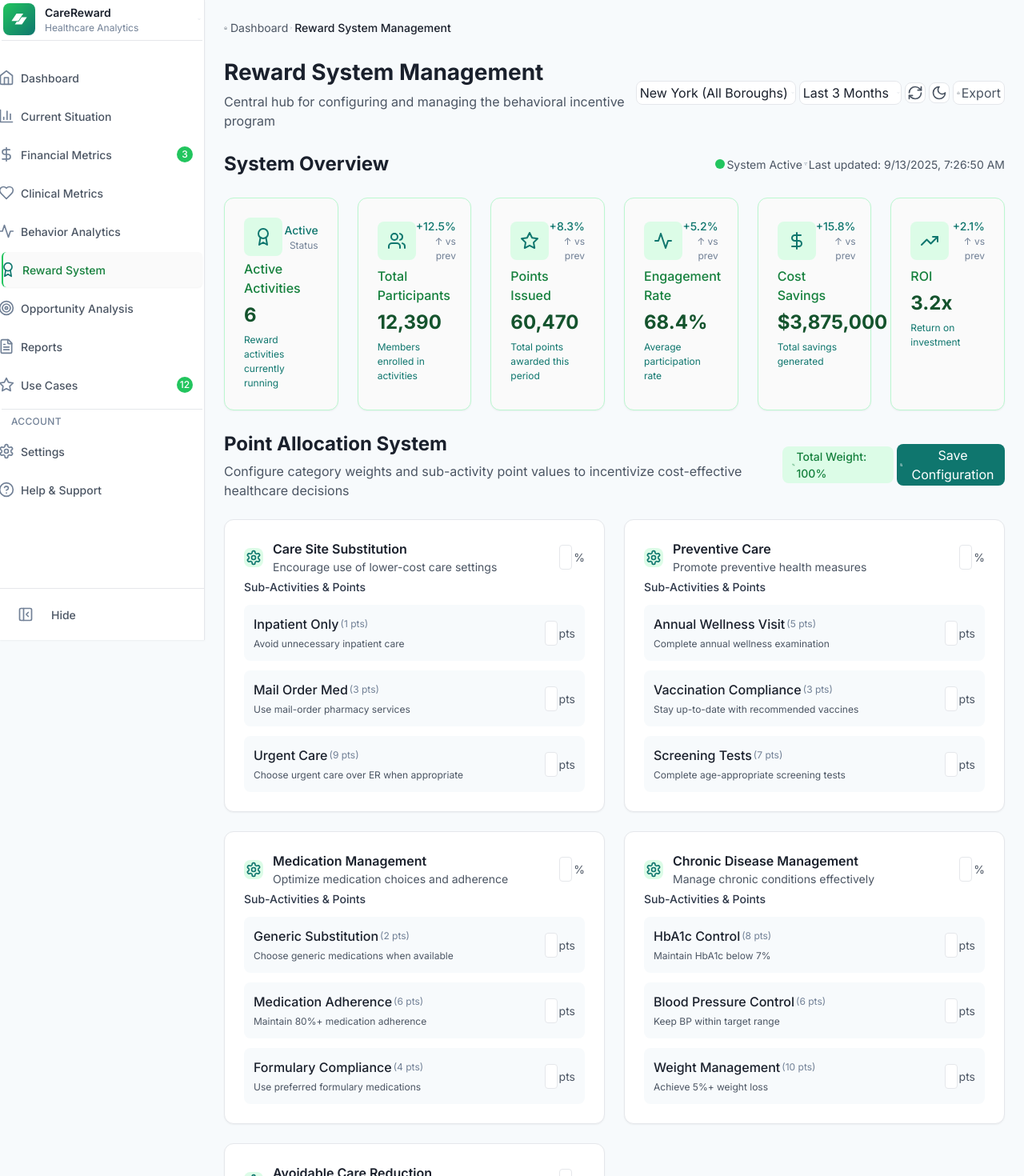
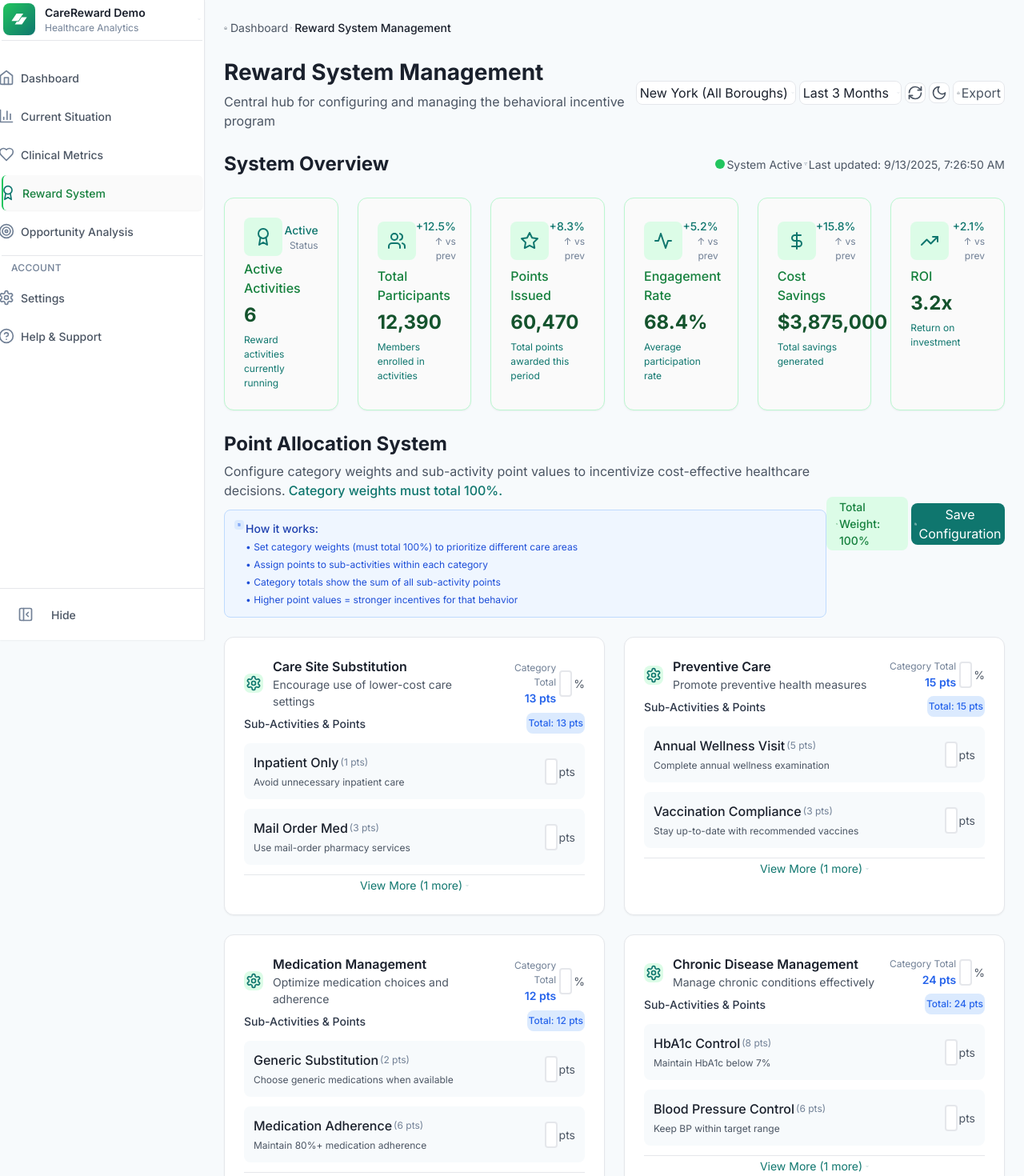
Before and after one commit to jdunmoye/carereward, a React (Vite) app: page /reward-system in a window 1280 px wide. Shown: the top 1470 px of the page at 80% size. Built offline with nearby package versions, Linux system fonts and the light colour scheme.

Commit message:
Made textual changes like adding demo remove nav links setting defaults

```diff
--- a/src/components/layout/Sidebar.tsx
+++ b/src/components/layout/Sidebar.tsx
@@ -88,7 +88,7 @@ const Sidebar = ({ open, setOpen, selected, setSelected }: SidebarProps) => {
             open={open}
           />
         </NavLink>
-        <NavLink to="/financial-metrics" className="block">
+        {/* <NavLink to="/financial-metrics" className="block">
           <Option
             Icon={DollarSign}
             title="Financial Metrics"
@@ -97,7 +97,7 @@ const Sidebar = ({ open, setOpen, selected, setSelected }: SidebarProps) => {
             open={open}
             notifs={3}
           />
-        </NavLink>
+        </NavLink> */}
         <NavLink to="/clinical-metrics" className="block">
           <Option
             Icon={Heart}
@@ -107,7 +107,7 @@ const Sidebar = ({ open, setOpen, selected, setSelected }: SidebarProps) => {
             open={open}
           />
         </NavLink>
-        <NavLink to="/behavior-drivers" className="block">
+        {/* <NavLink to="/behavior-drivers" className="block">
           <Option
             Icon={Activity}
             title="Behavior Analytics"
@@ -115,7 +115,7 @@ const Sidebar = ({ open, setOpen, selected, setSelected }: SidebarProps) => {
             setSelected={setSelected}
             open={open}
           />
-        </NavLink>
+        </NavLink> */}
         <NavLink to="/reward-system" className="block">
           <Option
             Icon={Award}
@@ -134,7 +134,7 @@ const Sidebar = ({ open, setOpen, selected, setSelected }: SidebarProps) => {
             open={open}
           />
         </NavLink>
-        <NavLink to="/reports" className="block">
+        {/* <NavLink to="/reports" className="block">
           <Option
             Icon={FileText}
             title="Reports"
@@ -142,8 +142,8 @@ const Sidebar = ({ open, setOpen, selected, setSelected }: SidebarProps) => {
             setSelected={setSelected}
             open={open}
           />
-        </NavLink>
-        <NavLink to="/use-cases" className="block">
+        </NavLink> */}
+        {/* <NavLink to="/use-cases" className="block">
           <Option
             Icon={Star}
             title="Use Cases"
@@ -152,7 +152,7 @@ const Sidebar = ({ open, setOpen, selected, setSelected }: SidebarProps) => {
             open={open}
             notifs={12}
           />
-        </NavLink>
+        </NavLink> */}
       </div>
 
       <div className="border-t border-gray-200 dark:border-gray-800 pt-4 space-y-1">
@@ -238,7 +238,7 @@ const TitleSection = ({ open }: TitleSectionProps) => {
             <div className="flex items-center gap-2 transition-opacity duration-200">
               <div>
                 <span className="block text-sm font-semibold text-gray-900 dark:text-gray-100">
-                  CareReward
+                  CareReward Demo
                 </span>
                 <span className="block text-xs text-gray-500 dark:text-gray-400">
                   Healthcare Analytics
--- a/src/components/ui/dashboard-with-collapsible-sidebar.tsx
+++ b/src/components/ui/dashboard-with-collapsible-sidebar.tsx
@@ -390,7 +390,7 @@ const ExampleContent = ({
       {/* 1. HEADER SECTION */}
       <div className="flex items-center justify-between mb-8">
         <div>
-          <h1 className="text-3xl font-bold text-gray-900 dark:text-gray-100">CareReward Dashboard</h1>
+          <h1 className="text-3xl font-bold text-gray-900 dark:text-gray-100">CareReward Dashboard Demo</h1>
           <p className="text-gray-600 dark:text-gray-400 mt-1">Healthcare analytics and population health insights</p>
         </div>
 
--- a/src/pages/ClinicalMetrics.tsx
+++ b/src/pages/ClinicalMetrics.tsx
@@ -529,7 +529,10 @@ const ClinicalMetrics: React.FC = () => {
                 <BarChart data={multiChronicityData}>
                   <CartesianGrid strokeDasharray="3 3" stroke={chartColors.grid} />
                   <XAxis dataKey="conditions" stroke={chartColors.text} />
-                  <YAxis stroke={chartColors.text} />
+                  <YAxis
+                    stroke={chartColors.text}
+                    tickFormatter={(value) => `${value}%`}
+                  />
                   <Tooltip
                     contentStyle={{
                       backgroundColor: chartColors.background,
@@ -537,6 +540,7 @@ const ClinicalMetrics: React.FC = () => {
                       borderRadius: '8px',
                       color: chartColors.text
                     }}
+                    formatter={(value) => [`${value}%`, 'Frequency']}
                   />
                   <Bar dataKey="frequency" fill={chartColors.primary} />
                 </BarChart>
--- a/src/pages/OpportunityAnalysis.tsx
+++ b/src/pages/OpportunityAnalysis.tsx
@@ -28,8 +28,8 @@ import {
 } from 'lucide-react';
 
 const OpportunityAnalysis: React.FC = () => {
-  const [selectedPeriod, setSelectedPeriod] = useState('Last 3 Months');
-  const [comparisonType, setComparisonType] = useState('Last year same quarter');
+  const [selectedPeriod, setSelectedPeriod] = useState('Last 12 Months');
+  const [comparisonType, setComparisonType] = useState('Prior period');
   const [selectedBorough, setSelectedBorough] = useState('New York');
   const [lastRefresh, setLastRefresh] = useState(new Date());
   const [scenarioModel, setScenarioModel] = useState('conservative');
--- a/src/pages/RewardSystem.tsx
+++ b/src/pages/RewardSystem.tsx
@@ -43,6 +43,7 @@ const RewardSystem: React.FC = () => {
   const [lastRefresh, setLastRefresh] = useState(new Date());
   const [searchTerm, setSearchTerm] = useState('');
   const [viewMode, setViewMode] = useState<'grid' | 'list'>('grid');
+  const [expandedCategories, setExpandedCategories] = useState<Set<number>>(new Set());
   const { isDark, toggleTheme } = useTheme();
 
   // Point Allocation System State
@@ -255,6 +256,11 @@ const RewardSystem: React.FC = () => {
     return getTotalWeight() === 100;
   };
 
+  const getCategoryPointTotal = (categoryId: number) => {
+    const category = pointAllocation.categories.find(cat => cat.id === categoryId);
+    return category ? category.subActivities.reduce((sum, sub) => sum + sub.points, 0) : 0;
+  };
+
   const savePointAllocation = () => {
     if (isWeightValid()) {
       // Here you would typically save to backend
@@ -262,6 +268,18 @@ const RewardSystem: React.FC = () => {
     } else {
       alert(`Total weight must equal 100%. Current total: ${getTotalWeight()}%`);
     }
+  };
+
+  const toggleCategoryExpansion = (categoryId: number) => {
+    setExpandedCategories(prev => {
+      const newSet = new Set(prev);
+      if (newSet.has(categoryId)) {
+        newSet.delete(categoryId);
+      } else {
+        newSet.add(categoryId);
+      }
+      return newSet;
+    });
   };
 
   const getCategoryIcon = (category: string) => {
@@ -578,8 +596,25 @@ const RewardSystem: React.FC = () => {
               Point Allocation System
             </h2>
             <p className="text-gray-600 dark:text-gray-400 mt-1">
-              Configure category weights and sub-activity point values to incentivize cost-effective healthcare decisions
+              Configure category weights and sub-activity point values to incentivize cost-effective healthcare decisions.
+              <span className="text-green-600 dark:text-green-400 font-medium"> Category weights must total 100%.</span>
             </p>
+            <div className="mt-3 p-3 rounded-lg bg-blue-50 dark:bg-blue-900/20 border border-blue-200 dark:border-blue-800">
+              <div className="flex items-start gap-2">
+                <div className="p-1 rounded bg-blue-100 dark:bg-blue-800/30">
+                  <Calculator className="h-4 w-4 text-blue-600 dark:text-blue-400" />
+                </div>
+                <div className="text-sm text-blue-800 dark:text-blue-200">
+                  <p className="font-medium mb-1">How it works:</p>
+                  <ul className="text-xs space-y-1 text-blue-700 dark:text-blue-300">
+                    <li>• Set category weights (must total 100%) to prioritize different care areas</li>
+                    <li>• Assign points to sub-activities within each category</li>
+                    <li>• Category totals show the sum of all sub-activity points</li>
+                    <li>• Higher point values = stronger incentives for that behavior</li>
+                  </ul>
+                </div>
+              </div>
+            </div>
           </div>
           <div className="flex items-center gap-4">
             <div className={`flex items-center gap-2 px-3 py-2 rounded-lg ${
@@ -618,6 +653,13 @@ const RewardSystem: React.FC = () => {
                     <p className="text-sm text-gray-600 dark:text-gray-400">{category.description}</p>
                   </div>
                 </div>
+                <div className="flex items-center gap-4">
+                  <div className="text-right">
+                    <div className="text-xs text-gray-500 dark:text-gray-400">Category Total</div>
+                    <div className="text-sm font-semibold text-blue-600 dark:text-blue-400">
+                      {getCategoryPointTotal(category.id)} pts
+                    </div>
+                  </div>
                   <div className="flex items-center gap-2">
                     <input
                       type="number"
@@ -625,15 +667,24 @@ const RewardSystem: React.FC = () => {
                       max="100"
                       value={category.weight}
                       onChange={(e) => updateCategoryWeight(category.id, parseInt(e.target.value) || 0)}
-                    className="w-16 px-2 py-1 text-sm border border-gray-200 dark:border-gray-700 bg-white dark:bg-gray-900 text-gray-900 dark:text-white rounded focus:ring-2 focus:ring-green-500 focus:border-transparent"
+                      className="w-16 px-2 py-1 text-sm border-2 border-gray-200 dark:border-gray-700 bg-white dark:bg-gray-900 text-gray-900 dark:text-white rounded focus:ring-2 focus:ring-green-500 focus:border-green-500 hover:border-green-300 dark:hover:border-green-600 transition-colors"
+                      title="Enter weight percentage (0-100)"
                     />
                     <span className="text-sm text-gray-600 dark:text-gray-400">%</span>
                   </div>
                 </div>
+              </div>
 
               <div className="space-y-3">
-                <h4 className="text-sm font-medium text-gray-700 dark:text-gray-300 mb-3">Sub-Activities & Points</h4>
-                {category.subActivities.map((subActivity) => (
+                <div className="flex items-center justify-between mb-3">
+                  <h4 className="text-sm font-medium text-gray-700 dark:text-gray-300">Sub-Activities & Points</h4>
+                  <div className="flex items-center gap-2 px-2 py-1 rounded-lg bg-blue-100 dark:bg-blue-900/30">
+                    <span className="text-xs text-blue-600 dark:text-blue-400 font-medium">
+                      Total: {getCategoryPointTotal(category.id)} pts
+                    </span>
+                  </div>
+                </div>
+                {(expandedCategories.has(category.id) ? category.subActivities : category.subActivities.slice(0, 2)).map((subActivity) => (
                   <div key={subActivity.id} className="flex items-center justify-between p-3 rounded-lg bg-gray-50 dark:bg-gray-800">
                     <div className="flex-1">
                       <div className="flex items-center gap-2">
@@ -649,12 +700,31 @@ const RewardSystem: React.FC = () => {
                         max="50"
                         value={subActivity.points}
                         onChange={(e) => updateSubActivityPoints(category.id, subActivity.id, parseInt(e.target.value) || 1)}
-                        className="w-16 px-2 py-1 text-sm border border-gray-200 dark:border-gray-700 bg-white dark:bg-gray-900 text-gray-900 dark:text-white rounded focus:ring-2 focus:ring-green-500 focus:border-transparent"
+                        className="w-16 px-2 py-1 text-sm border-2 border-gray-200 dark:border-gray-700 bg-white dark:bg-gray-900 text-gray-900 dark:text-white rounded focus:ring-2 focus:ring-green-500 focus:border-green-500 hover:border-green-300 dark:hover:border-green-600 transition-colors"
+                        title="Enter point value (1-50)"
                       />
                       <span className="text-sm text-gray-600 dark:text-gray-400">pts</span>
                     </div>
                   </div>
                 ))}
+                {category.subActivities.length > 2 && (
+                  <button
+                    onClick={() => toggleCategoryExpansion(category.id)}
+                    className="w-full text-sm text-green-600 dark:text-green-400 hover:text-green-700 dark:hover:text-green-300 flex items-center justify-center gap-1 py-2 border-t border-gray-200 dark:border-gray-700"
+                  >
+                    <span>
+                      {expandedCategories.has(category.id)
+                        ? 'View Less'
+                        : `View More (${category.subActivities.length - 2} more)`
+                      }
+                    </span>
+                    <ChevronDown
+                      className={`h-4 w-4 transition-transform duration-200 ${
+                        expandedCategories.has(category.id) ? 'rotate-180' : ''
+                      }`}
+                    />
+                  </button>
+                )}
               </div>
             </div>
           ))}
@@ -668,7 +738,7 @@ const RewardSystem: React.FC = () => {
             </div>
             <h3 className="font-semibold text-gray-900 dark:text-gray-100">Allocation Summary</h3>
           </div>
-          <div className="grid grid-cols-1 md:grid-cols-3 gap-4">
+          <div className="grid grid-cols-1 md:grid-cols-4 gap-4">
             <div className="text-center p-4 rounded-lg bg-gray-50 dark:bg-gray-800">
               <div className="text-2xl font-bold text-gray-900 dark:text-gray-100">{getTotalWeight()}%</div>
               <div className="text-sm text-gray-600 dark:text-gray-400">Total Category Weight</div>
@@ -686,6 +756,12 @@ const RewardSystem: React.FC = () => {
                 )}
               </div>
               <div className="text-sm text-gray-600 dark:text-gray-400">Total Available Points</div>
+            </div>
+            <div className="text-center p-4 rounded-lg bg-gray-50 dark:bg-gray-800">
+              <div className="text-2xl font-bold text-gray-900 dark:text-gray-100">
+                {pointAllocation.categories.length}
+              </div>
+              <div className="text-sm text-gray-600 dark:text-gray-400">Active Categories</div>
             </div>
           </div>
         </div>
--- a/src/utils/helpers.ts
+++ b/src/utils/helpers.ts
@@ -28,6 +28,8 @@ export const formatCurrency = (amount: number, currency: string = 'USD'): string
   return new Intl.NumberFormat('en-US', {
     style: 'currency',
     currency,
+    minimumFractionDigits: 0,
+    maximumFractionDigits: 0,
   }).format(amount);
 };
 
```
Also changed, not shown: src/data/opportunity.ts (+9 -9 lines), src/pages/CurrentSituation.tsx (+5 -4 lines). Lines whose indentation alone changed are shown as unchanged.
